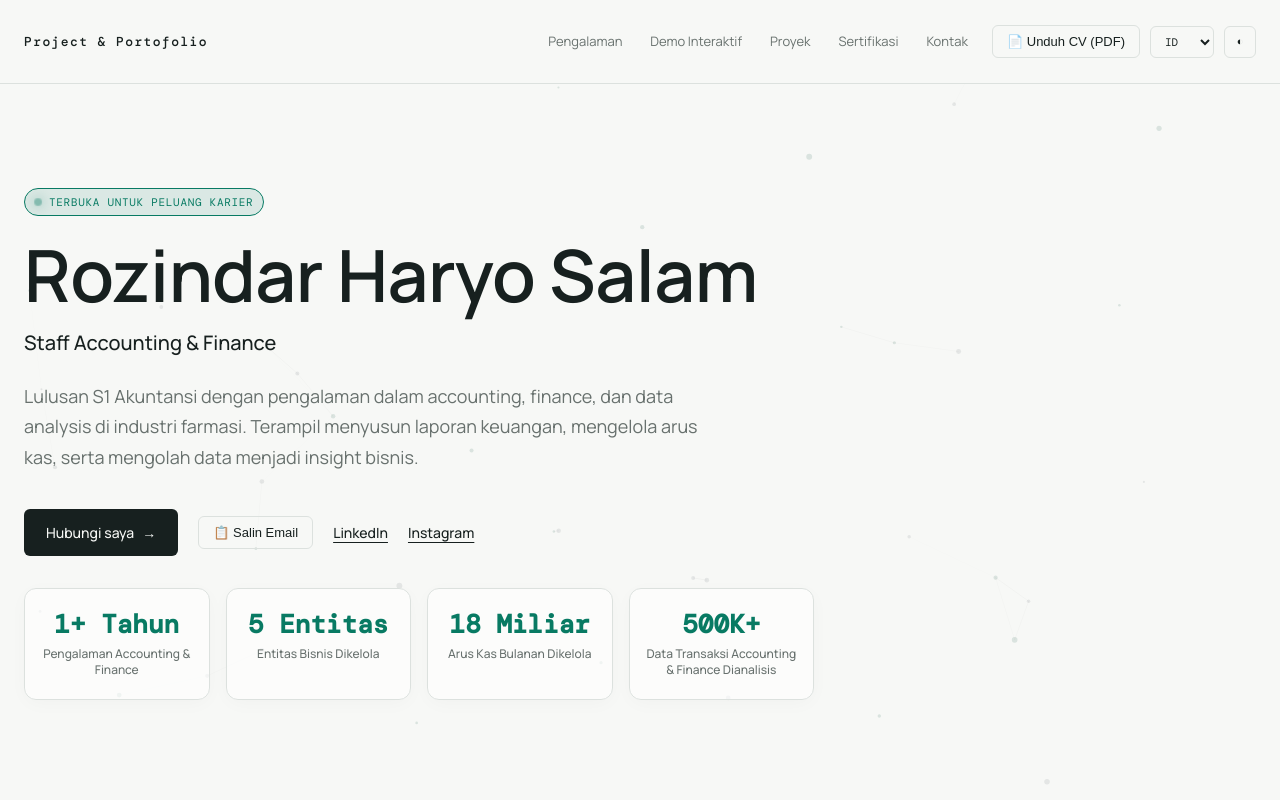
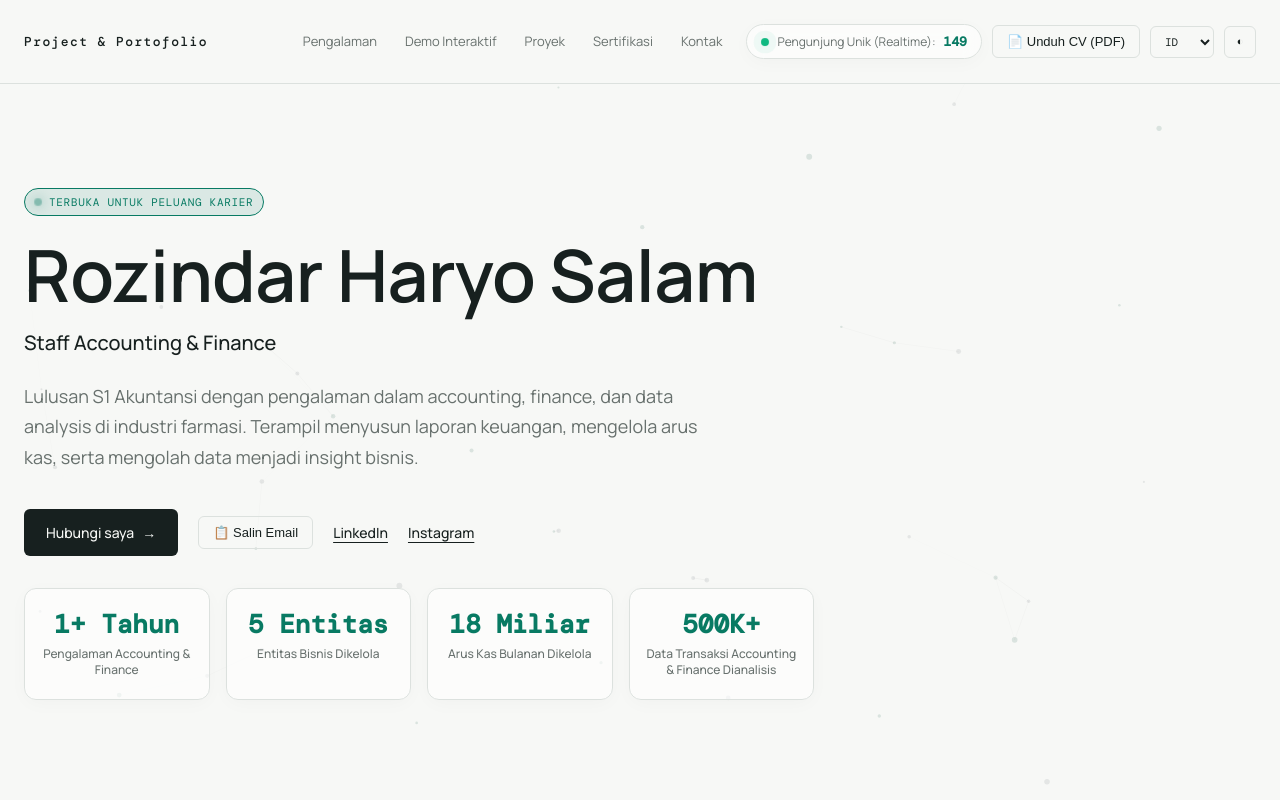
Before and after one commit to Rz17-code/Portofolio-Aryo, a Next.js app: page / in a window 1280 px wide. Shown: the top 800 px of the page. Built offline with nearby package versions, Linux system fonts and the light colour scheme.

Commit message:
feat: add real-time unique visitor tracking badge and Vercel Analytics integration

```diff
--- a/app/globals.css
+++ b/app/globals.css
@@ -2105,6 +2105,62 @@ body.dark-theme .cert-pdf-btn.primary {
   }
 }
 
+/* Visitor Tracker Badge */
+.visitor-badge-card {
+  display: inline-flex;
+  align-items: center;
+  gap: 8px;
+  background: var(--card-bg);
+  border: 1px solid var(--line);
+  padding: 6px 14px;
+  border-radius: 20px;
+  font-size: 12px;
+  color: var(--ink);
+  box-shadow: var(--card-shadow);
+  backdrop-filter: blur(8px);
+  transition: all 0.25s ease;
+}
+
+.visitor-badge-card:hover {
+  border-color: var(--accent);
+  box-shadow: var(--card-shadow-hover);
+}
+
+.live-dot-pulse {
+  width: 8px;
+  height: 8px;
+  background-color: #10b981;
+  border-radius: 50%;
+  box-shadow: 0 0 0 0 rgba(16, 185, 129, 0.7);
+  animation: pulseGreen 2s infinite;
+}
+
+@keyframes pulseGreen {
+  0% {
+    transform: scale(0.95);
+    box-shadow: 0 0 0 0 rgba(16, 185, 129, 0.7);
+  }
+  70% {
+    transform: scale(1);
+    box-shadow: 0 0 0 8px rgba(16, 185, 129, 0);
+  }
+  100% {
+    transform: scale(0.95);
+    box-shadow: 0 0 0 0 rgba(16, 185, 129, 0);
+  }
+}
+
+.visitor-label {
+  color: var(--muted);
+}
+
+.visitor-count-number {
+  font-family: 'DM Mono', monospace;
+  color: var(--accent);
+  font-size: 13px;
+}
+
+
 
 
 /* Tax Simulator Banner Trigger Card */
--- a/app/layout.js
+++ b/app/layout.js
@@ -1,4 +1,5 @@
 import "./globals.css";
+import { Analytics } from '@vercel/analytics/react';
 
 export const metadata = {
   title: "Rozindar Haryo Salam | Accounting, Finance & Data Analytics Portfolio",
@@ -95,6 +96,7 @@ export default function RootLayout({ children }) {
       </head>
       <body>
         {children}
+        <Analytics />
       </body>
     </html>
   );
--- a/app/page.js
+++ b/app/page.js
@@ -10,6 +10,7 @@ import FinancialSimulator from '../components/FinancialSimulator';
 import ContactForm from '../components/ContactForm';
 import TaxDepreciationModal from '../components/TaxDepreciationModal';
 import CertificationsModal from '../components/CertificationsModal';
+import VisitorTracker from '../components/VisitorTracker';
 import { generateCV } from '../utils/cvGenerator';
 
 const copy = {
@@ -210,6 +211,7 @@ export default function Home() {
             <a href="#contact" className={activeSection === 'contact' ? 'active' : ''} onClick={(e) => handleNavClick(e, 'contact')}>{t(copy.navContact)}</a>
           </nav>
           <div className="header-controls">
+            <VisitorTracker language={language} />
             <button className="cv-btn" type="button" onClick={handleDownloadCV} title={t(copy.downloadCV)}>
               📄 {t(copy.downloadCV)}
             </button>
@@ -382,7 +384,10 @@ export default function Home() {
             </section>
           </div>
         </div>
-        <footer>&copy; {new Date().getFullYear()} {profile.fullName}</footer>
+        <footer style={{ display: 'flex', alignItems: 'center', justifyContent: 'space-between', flexWrap: 'wrap', gap: '12px' }}>
+          <span>&copy; {new Date().getFullYear()} {profile.fullName}</span>
+          <VisitorTracker language={language} />
+        </footer>
       </main>
     </>
   );
--- /dev/null
+++ b/components/VisitorTracker.js
@@ -0,0 +1,34 @@
+'use client';
+
+import { useEffect, useState } from 'react';
+
+export default function VisitorTracker({ language = 'id' }) {
+  const [visitorCount, setVisitorCount] = useState(148);
+
+  useEffect(() => {
+    const storageKey = 'rozindar_unique_visitor_token';
+    const hasVisited = localStorage.getItem(storageKey);
+
+    let currentBase = parseInt(localStorage.getItem('rozindar_visitor_base_count') || '148', 10);
+
+    if (!hasVisited) {
+      // New Unique Visitor detected!
+      const uniqueId = 'v_' + Math.random().toString(36).substring(2, 11) + '_' + Date.now();
+      localStorage.setItem(storageKey, uniqueId);
+      currentBase += 1;
+      localStorage.setItem('rozindar_visitor_base_count', currentBase.toString());
+    }
+
+    setVisitorCount(currentBase);
+  }, []);
+
+  const label = language === 'en' ? 'Live Unique Visitors:' : language === 'zh' ? '实时独立访客:' : 'Pengunjung Unik (Realtime):';
+
+  return (
+    <div className="visitor-badge-card" title="Penghitung Pengunjung Unik Realtime (Unique Visitor Tracker)">
+      <span className="live-dot-pulse"></span>
+      <span className="visitor-label">{label}</span>
+      <strong className="visitor-count-number">{visitorCount}</strong>
+    </div>
+  );
+}
--- a/package.json
+++ b/package.json
@@ -9,6 +9,7 @@
     "lint": "eslint"
   },
   "dependencies": {
+    "@vercel/analytics": "^2.0.1",
     "jspdf": "^4.2.1",
     "next": "16.3.3",
     "react": "19.2.8",
```
Also changed, not shown: 1 other file (tests, documents, lock files or other folders).
